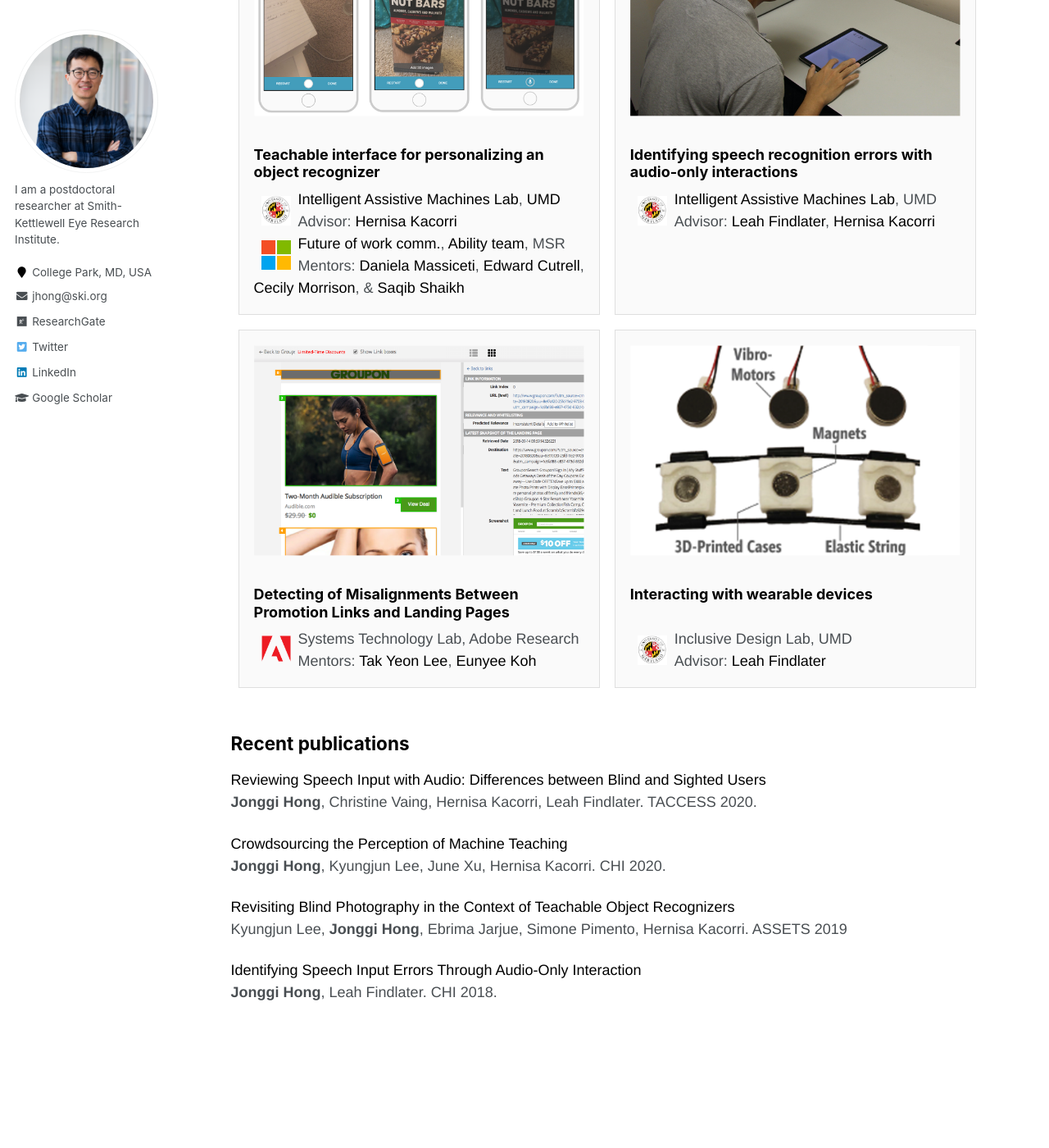
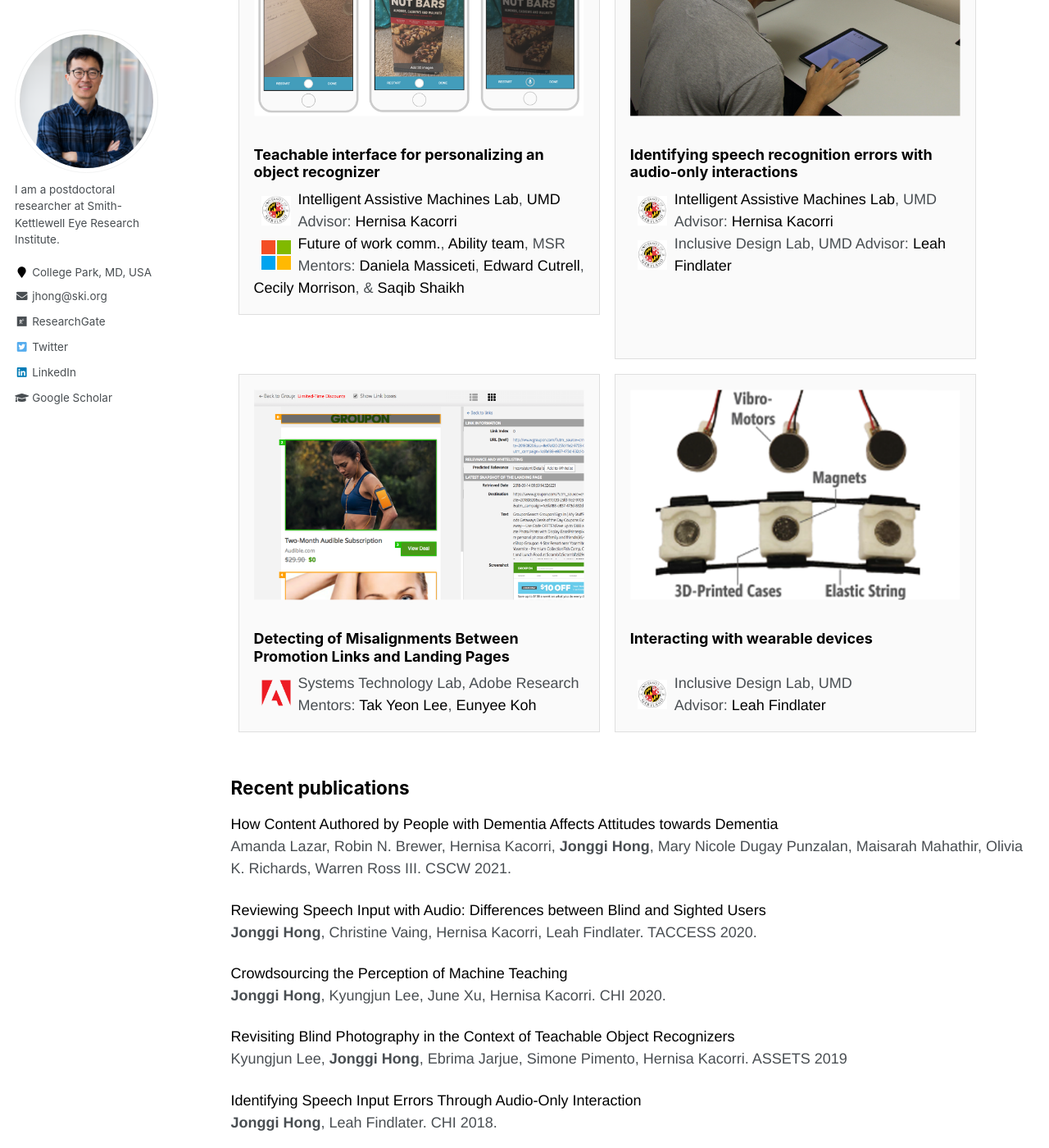
Before and after one commit to jonggi/jonggi.github.io, a Jekyll site: the page built from index.md, in a window 1280 px wide and 1400 px high, scrolled down 582 px. Shown: the whole window at 82% size. Built offline with Jekyll 4.4.1, drawn with Linux system fonts in a browser that asks for light colours.

Commit message:
Feedback from hernisa

```diff
--- a/index.md
+++ b/index.md
@@ -87,8 +87,12 @@ The overarching theme of my research is designing and evaluating accessible inte
     <div>
         <a href="https://iam.umd.edu/" class="author" ><img src="/images/UMD.jpg" alt="University of Maryland, College Park" align="left"/></a>
         <a href="https://iam.umd.edu/">Intelligent Assistive Machines Lab</a>, UMD
-        Advisor: <a href="https://faculty.washington.edu/leahkf/">Leah Findlater</a>,
-        <a href="https://terpconnect.umd.edu/~hernisa/">Hernisa Kacorri</a>
+        Advisor: <a href="https://terpconnect.umd.edu/~hernisa/">Hernisa Kacorri</a>
+    </div>
+    <div>
+        <a href="https://iam.umd.edu/" class="author" ><img src="/images/UMD.jpg" alt="University of Maryland, College Park" align="left"/></a>
+        Inclusive Design Lab, UMD
+        Advisor: <a href="https://faculty.washington.edu/leahkf/">Leah Findlater</a>
     </div>
     <div><br><br><br></div>
 
@@ -126,6 +130,9 @@ The overarching theme of my research is designing and evaluating accessible inte
 
 ## [Recent publications]({{ site.baseurl }}{% link publications.md %})
 
+[How Content Authored by People with Dementia Affects Attitudes towards Dementia](/papers/CSCW2021_Dementia_Diaries.pdf)<br>
+Amanda Lazar, Robin N. Brewer, Hernisa Kacorri, **Jonggi Hong**, Mary Nicole Dugay Punzalan, Maisarah Mahathir, Olivia K. Richards, Warren Ross III. CSCW 2021.
+
 [Reviewing Speech Input with Audio: Differences between Blind and Sighted Users](/papers/TACCESS2020-speech.pdf)<br>
 **Jonggi Hong**, Christine Vaing, Hernisa Kacorri, Leah Findlater. TACCESS 2020.
 
```
Also changed, not shown: 2 other files.
